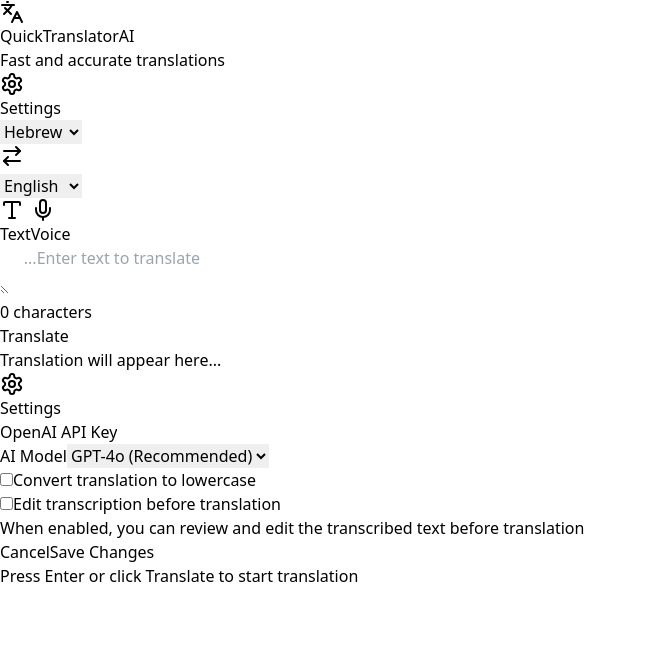
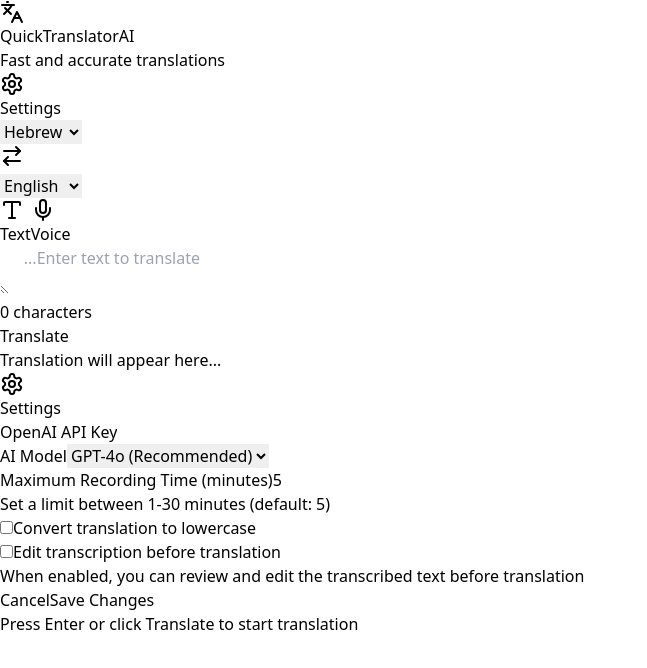
Before and after one commit to Aviv943/quick-translator-ai, a React (Vite) app in the folder quick-translator-ai/: page / in a window 1280 px wide. Both pictures are taken after a click on the button "Settings". Shown: the top 668 px of the page, without its empty margins (0-647 px from the left). Built offline with nearby package versions, Linux system fonts and the light colour scheme.

Commit message:
Adjust recording time limit setting based on user input.

```diff
--- a/quick-translator-ai/src/components/TranslationInterface.jsx
+++ b/quick-translator-ai/src/components/TranslationInterface.jsx
@@ -14,19 +14,19 @@
   const [isRecording, setIsRecording] = useState(false);
   const [audioStream, setAudioStream] = useState(null);
   const [showEditableTranscription, setShowEditableTranscription] = useState(false);
-  const [recordingError, setRecordingError] = useState('');;
+  const [recordingError, setRecordingError] = useState('');
 
   const mediaRecorder = useRef(null);
   const audioChunks = useRef([]);
   const recordingTimeout = useRef(null);
   const recordingStartTime = useRef(null);
 
-
   const [settings, setSettings] = useState({
     model: localStorage.getItem('model') || 'gpt-4o',
     lowercase: localStorage.getItem('lowercase') === 'true' || false,
     apiKey: localStorage.getItem('apiKey') || '',
-    editTranscriptionBeforeTranslate: localStorage.getItem('editTranscriptionBeforeTranslate') === 'true' || false
+    editTranscriptionBeforeTranslate: localStorage.getItem('editTranscriptionBeforeTranslate') === 'true' || false,
+    recordingTimeLimit: parseInt(localStorage.getItem('recordingTimeLimit')) || 5 // Default 5 minutes
   });
 
   useEffect(() => {
@@ -65,7 +65,6 @@
 
     setRecordingError('');
     recordingStartTime.current = Date.now();
-    console.log('Recording started at:', recordingStartTime.current);
 
     try {
       const stream = await navigator.mediaDevices.getUserMedia({ audio: true });
@@ -79,19 +78,10 @@
 
       mediaRecorder.current.onstop = async () => {
         const endTime = Date.now();
-        console.log('Recording stopped at:', endTime);
+        const recordingDuration = (endTime - recordingStartTime.current) / 1000;
 
-        if (!recordingStartTime.current) {
-          console.error('Recording start time is null!');
-          setRecordingError('Unexpected error: Recording start time missing.');
-          return;
-        }
-
-        const recordingDuration = (endTime - recordingStartTime.current) / 1000;
-        console.log(`Recording duration: ${recordingDuration} seconds`);
-
-        if (recordingDuration > 300) {
-          setRecordingError('Recording too long. Please limit to 5 minutes.');
+        if (recordingDuration > settings.recordingTimeLimit * 60) {
+          setRecordingError(`Recording too long. Please limit to ${settings.recordingTimeLimit} minutes.`);
           audioChunks.current = [];
           setAudioStream(null);
           return;
@@ -108,8 +98,8 @@
 
       recordingTimeout.current = setTimeout(() => {
         stopRecording();
-        setRecordingError('Recording time limit reached (5 minutes)');
-      }, 300000);
+        setRecordingError(`Recording time limit reached (${settings.recordingTimeLimit} minutes)`);
+      }, settings.recordingTimeLimit * 60 * 1000);
 
     } catch (err) {
       setRecordingError('Error accessing microphone. Please check permissions.');
@@ -119,11 +109,9 @@
 
   const stopRecording = () => {
     if (mediaRecorder.current && isRecording) {
-      console.log('Stopping recording...');
       mediaRecorder.current.stop();
       mediaRecorder.current.stream.getTracks().forEach(track => track.stop());
       setIsRecording(false);
-
       if (recordingTimeout.current) {
         clearTimeout(recordingTimeout.current);
       }
@@ -237,12 +225,24 @@
     }
   };
 
-  const handleSettingsSave = (newSettings) => {
+  const handleSettingsSave = (event) => {
+    event.preventDefault();
+    const formData = new FormData(event.target);
+
+    const newSettings = {
+      model: formData.get('model'),
+      lowercase: formData.get('lowercase') === 'on',
+      apiKey: formData.get('apiKey'),
+      editTranscriptionBeforeTranslate: formData.get('editTranscriptionBeforeTranslate') === 'on',
+      recordingTimeLimit: Math.min(Math.max(parseInt(formData.get('recordingTimeLimit')) || 5, 1), 30)
+    };
+
     setSettings(newSettings);
     localStorage.setItem('model', newSettings.model);
     localStorage.setItem('lowercase', newSettings.lowercase);
     localStorage.setItem('apiKey', newSettings.apiKey);
     localStorage.setItem('editTranscriptionBeforeTranslate', newSettings.editTranscriptionBeforeTranslate);
+    localStorage.setItem('recordingTimeLimit', newSettings.recordingTimeLimit);
     setShowSettings(false);
   };
 
@@ -396,7 +396,7 @@
                       </p>
                       {settings.editTranscriptionBeforeTranslate && (
                           <p className="text-sm text-gray-500 max-w-sm text-center px-4">
-                            You will be able to edit the transcribed text before translation
+                            You'll be able to edit the transcribed text before translation
                           </p>
                       )}
                     </div>
@@ -446,16 +446,7 @@
                     <Settings className="w-6 h-6 text-blue-600" />
                     <h2 className="text-xl font-semibold">Settings</h2>
                   </div>
-                  <form onSubmit={(e) => {
-                    e.preventDefault();
-                    const formData = new FormData(e.target);
-                    handleSettingsSave({
-                      model: formData.get('model'),
-                      lowercase: formData.get('lowercase') === 'on',
-                      apiKey: formData.get('apiKey'),
-                      editTranscriptionBeforeTranslate: formData.get('editTranscriptionBeforeTranslate') === 'on'
-                    });
-                  }}>
+                  <form onSubmit={handleSettingsSave}>
                     <div className="space-y-4">
                       <div>
                         <label className="block text-sm font-medium text-gray-700 mb-1">
@@ -482,6 +473,23 @@
                           <option value="gpt-4o">GPT-4o (Recommended)</option>
                           <option value="gpt-4o-mini">GPT-4o-mini (Faster)</option>
                         </select>
+                      </div>
+
+                      <div>
+                        <label className="block text-sm font-medium text-gray-700 mb-1">
+                          Maximum Recording Time (minutes)
+                        </label>
+                        <input
+                            type="number"
+                            name="recordingTimeLimit"
+                            defaultValue={settings.recordingTimeLimit}
+                            min="1"
+                            max="30"
+                            className="w-full px-3 py-2 border rounded-lg focus:outline-none focus:ring-2 focus:ring-blue-500 bg-gray-50"
+                        />
+                        <p className="text-xs text-gray-500 mt-1">
+                          Set a limit between 1-30 minutes (default: 5)
+                        </p>
                       </div>
 
                       <div className="flex items-center bg-gray-50 p-3 rounded-lg">
```
